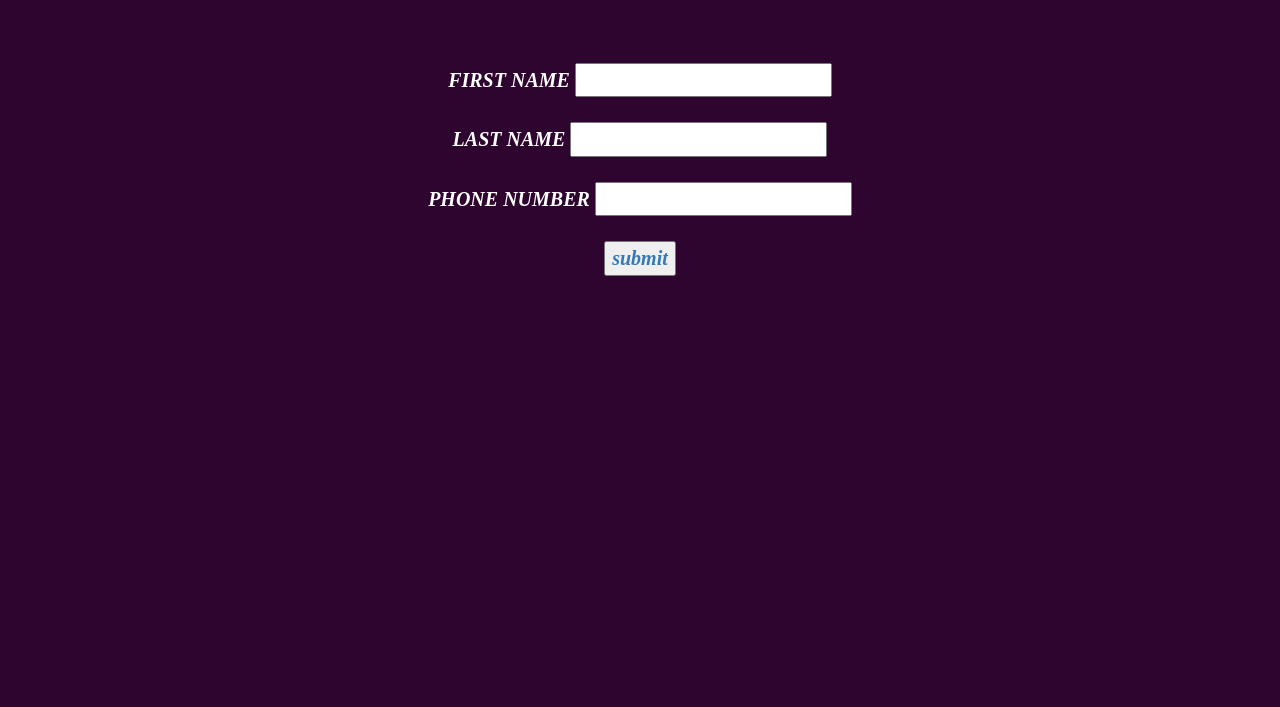
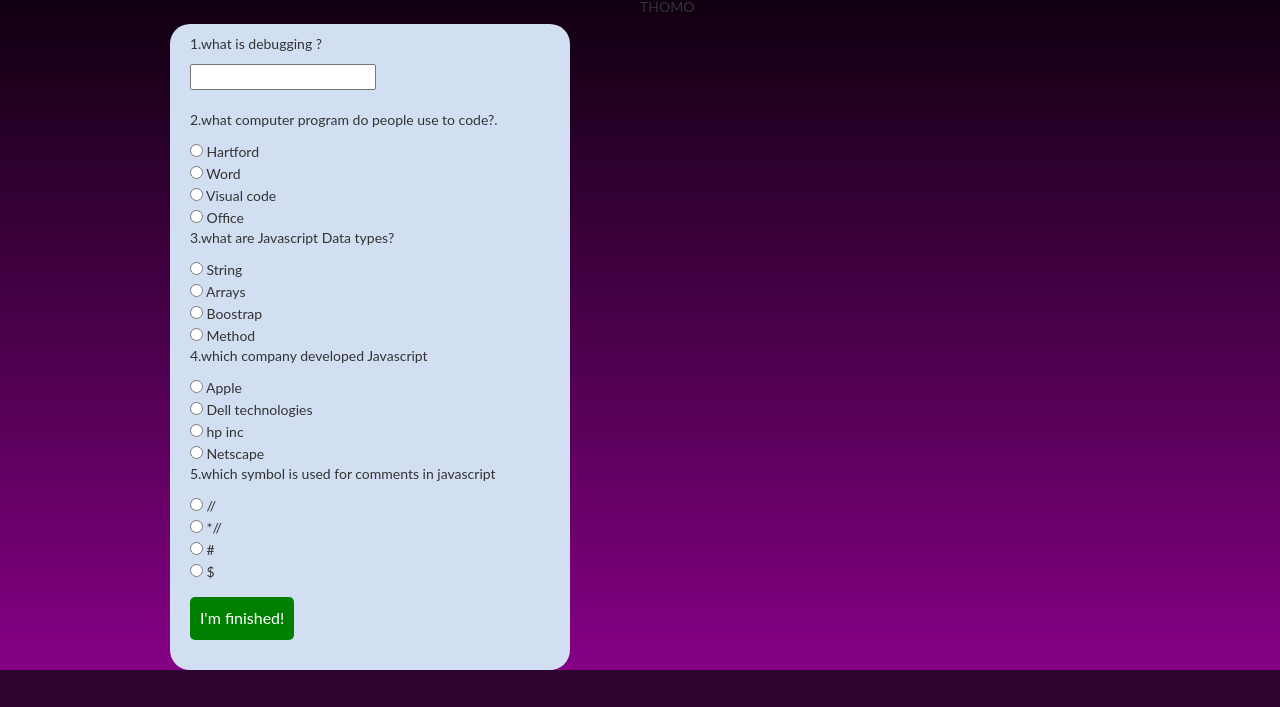
Before and after one commit to beattykariuki/Quiz-project, a plain HTML site: page about.html in a window 1280 px wide. Shown: the part 93-800 px from the top of the page. Drawn offline with Linux system fonts and the light colour scheme.

Commit message:
file renamed

```diff
--- a/about.html
+++ b/about.html
@@ -11,31 +11,67 @@
 
 
 <body>
-    <p class="statement">WELCOME TO QUIZ LAB</p>
-    <br>
-    <br>
-    <br>
-<div class="container">
+    <div class="Body">
+        <br>
+        <div class="container">
+            <div class="row">
+                <h1>Quiz lab.</h1>
 
-<div class="intro2">
-    <label for="first-name">FIRST NAME
-        <input type="first-name"  class="first-name">
-    </label>
-    <br>
-    <label for="last-name">LAST NAME
-        <input type="last-name" class="last-name">
-    </label>
-    <br>
-    <label for="phone-number">PHONE NUMBER
-        <input type="phone-number"  class="phone-number">
-    </label>
+                <div class="col-md-6">
+                    <form id="quiz" name="quiz">
+                        <p>1.what is debugging ?</p>
+                        <input id="text box" type="text" name="question1">
 
-</div>
+                        <div class="">
+                            <p>2.what computer program do people use to code?.</p>
+                            <input type="radio" id="mc" name="question2" value="0"> Hartford<br>
+                            <input type="radio" id="mc" name="question2" value="0"> Word<br>
+                            <input type="radio" id="mc" name="question2" value="20"> Visual code<br>
+                            <input type="radio" id="mc" name="question2" value="0"> Office<br>
+                        </div>
 
-    <div class="submit">
-        <button type="submit" value="submit" class="submit" id="submit"><a href="index.html">submit</a></button>
+                        <div>
+                            <p>3.what are Javascript Data types?</p>
+                            <input type="radio" id="mc" name="question3" value="20"> String<br>
+                            <input type="radio" id="mc" name="question3" value="0"> Arrays<br>
+                            <input type="radio" id="mc" name="question3" value="0"> Boostrap<br>
+                            <input type="radio" id="mc" name="question3" value="0"> Method<br>
+                        </div>
+
+                        <div>
+                            <p>4.which company developed Javascript</p>
+                            <input type="radio" id="mc" name="question4" value="0"> Apple<br>
+                            <input type="radio" id="mc" name="question4" value="0"> Dell technologies<br>
+                            <input type="radio" id="mc" name="question4" value="0"> hp inc<br>
+                            <input type="radio" id="mc" name="question4" value="20"> Netscape<br>
+                        </div>
+
+                        <div>
+                            <p>5.which symbol is used for comments in javascript</p>
+                            <input type="radio" id="mc" name="question5" value="20"> //<br>
+                            <input type="radio" id="mc" name="question5" value="0"> *//<br>
+                            <input type="radio" id="mc" name="question5" value="0"> #<br>
+                            <input type="radio" id="mc" name="question5" value="0"> $<br>
+                        </div>
+
+                        <div>
+                            <input id="button" type="button" value="I'm finished!" onclick="check()">
+                        </div>
+
+                    </form>
+                </div>
+
+                <div class="col-md-6" id="after_submit">
+
+                    <p id="message"></p>
+                    <p id="number_correct"></p>
+                </div>THOMO
+
+                <script>src = "jquery-3.3.1.min.map"</script>
+                <script src="js/scripts.js"></script>
+            </div>
+        </div>
     </div>
-</div>
+</body>
 
-</body>
 </html>
```
